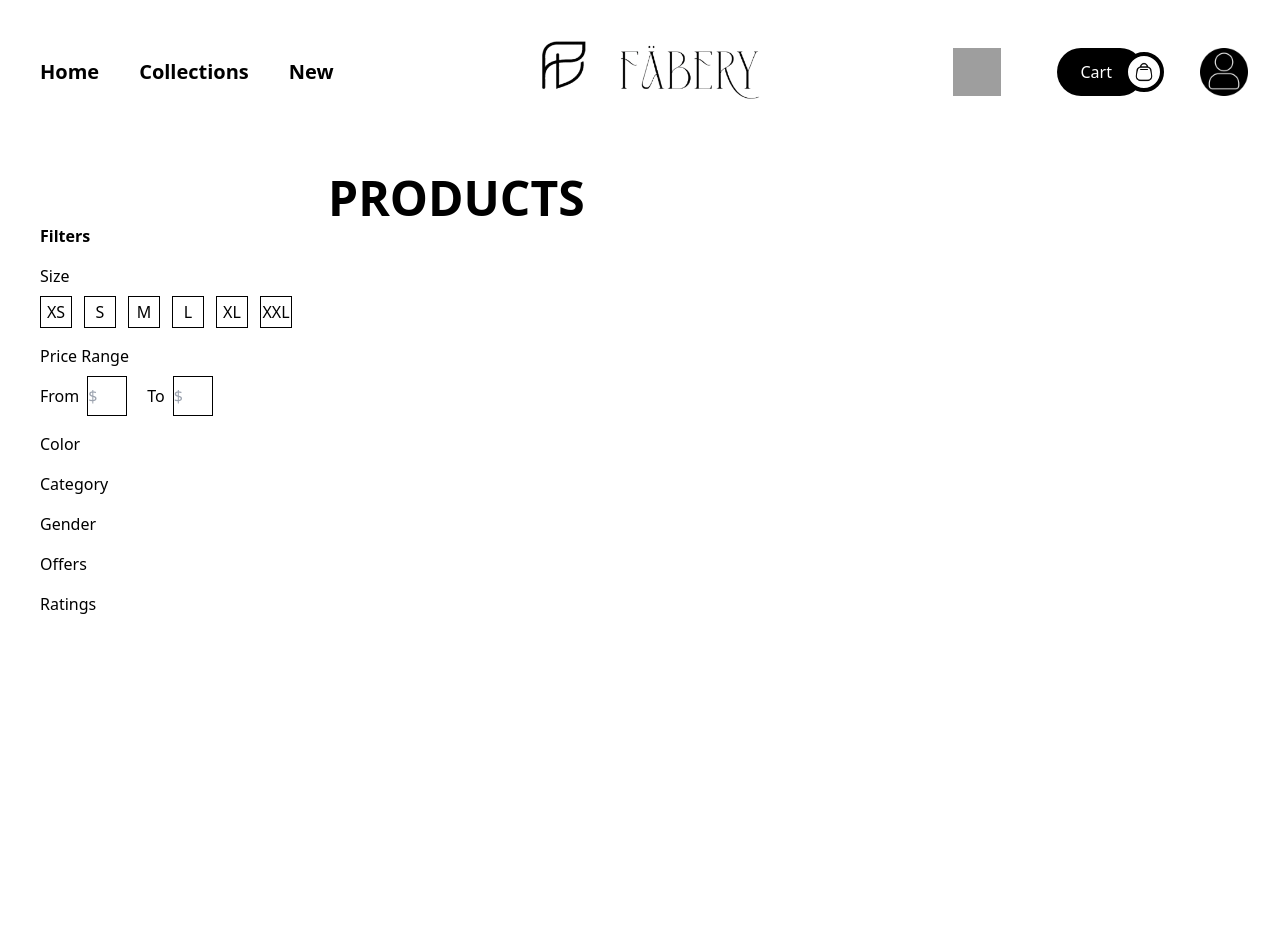
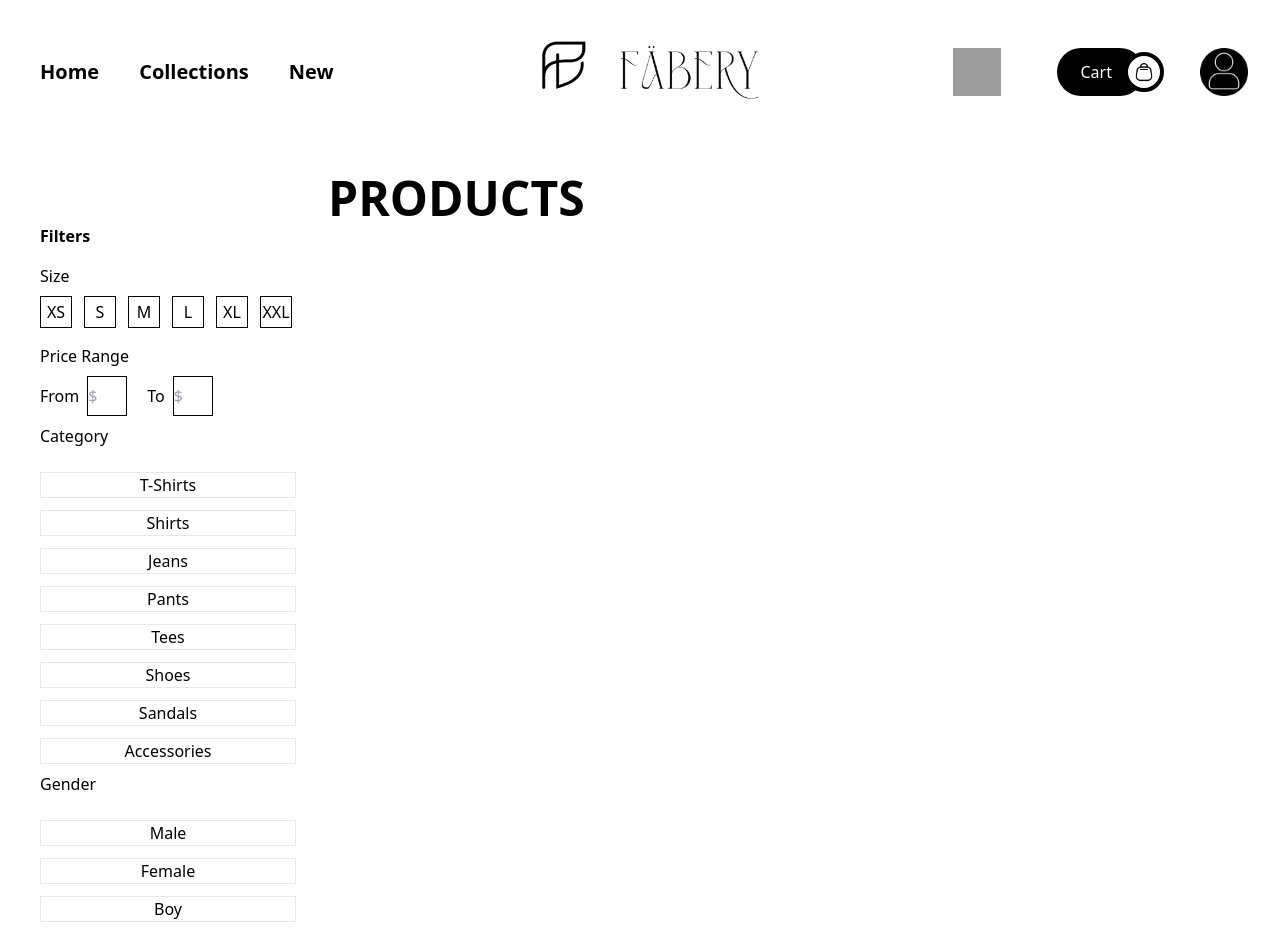
Before and after one commit to kritikatripathi03/fabery-collections, a React (Vite) app: page /products in a window 1280 px wide. Shown: the top 933 px of the page. Before the commit the page ends 800 px from the top, so only its background shows below. Built offline with nearby package versions, Linux system fonts and the light colour scheme; grey boxes are pictures that could not be loaded.

Commit message:
Products Page - sidebar

```diff
--- a/src/components/Products.jsx
+++ b/src/components/Products.jsx
@@ -10,12 +10,24 @@ export default function Products() {
           <div className="flex flex-col">
             <div className="font-medium mb-2">Size</div>
             <div className="flex flex-wrap gap-3">
-                    <button className="w-8 h-8 border border-black flex items-center justify-center">XS</button>
-                    <button className="w-8 h-8 border border-black flex items-center justify-center">S</button>
-                    <button className="w-8 h-8 border border-black flex items-center justify-center">M</button>
-                    <button className="w-8 h-8 border border-black flex items-center justify-center">L</button>
-                    <button className="w-8 h-8 border border-black flex items-center justify-center">XL</button>
-                    <button className="w-8 h-8 border border-black flex items-center justify-center">XXL</button>
+              <button className="w-8 h-8 border border-black flex items-center justify-center">
+                XS
+              </button>
+              <button className="w-8 h-8 border border-black flex items-center justify-center">
+                S
+              </button>
+              <button className="w-8 h-8 border border-black flex items-center justify-center">
+                M
+              </button>
+              <button className="w-8 h-8 border border-black flex items-center justify-center">
+                L
+              </button>
+              <button className="w-8 h-8 border border-black flex items-center justify-center">
+                XL
+              </button>
+              <button className="w-8 h-8 border border-black flex items-center justify-center">
+                XXL
+              </button>
             </div>
           </div>
         </div>
@@ -25,25 +37,54 @@ export default function Products() {
             <div className="flex flex-wrap gap-5">
               <div className="flex flex-row items-center gap-2">
                 From
-                        <input placeholder="$" className="w-10 h-10 border border-black flex items-center justify-center"></input>
+                <input
+                  placeholder="$"
+                  className="w-10 h-10 border border-black flex items-center justify-center"
+                ></input>
               </div>
               <div className="flex flex-row items-center gap-2">
                 To
-                        <input placeholder="$" className="w-10 h-10 border border-black flex items-center justify-center"></input>
+                <input
+                  placeholder="$"
+                  className="w-10 h-10 border border-black flex items-center justify-center"
+                ></input>
               </div>
             </div>
           </div>
         </div>
-        <div className="flex-1 mt-4">Color</div>
-        <div className="flex-1 mt-4">Category</div>
-        <div className="flex-1 mt-4">Gender</div>
-        <div className="flex-1 mt-4">Offers</div>
-        <div className="flex-1 mt-4">Ratings</div>
+        <div className="flex flex-col">
+          <div className="flex-1 font-medium mt-2 mb-2">Category</div>
+          <div className="flex-1 mt-4">
+            <div className="flex flex-col gap-3">
+              <button className="border">T-Shirts</button>
+              <button className="border">Shirts</button>
+              <button className="border">Jeans</button>
+              <button className="border">Pants</button>
+              <button className="border">Tees</button>
+              <button className="border">Shoes</button>
+              <button className="border">Sandals</button>
+              <button className="border">Accessories</button>
+            </div>
+          </div>
+        </div>
+        <div className="flex flex-col">
+          <div className="flex-1 font-medium mt-2 mb-2">Gender</div>
+          <div className="flex-1 mt-4">
+            <div className="flex flex-col gap-3">
+              <button className="border">Male</button>
+              <button className="border">Female</button>
+              <button className="border">Boy</button>
+              <button className="border">Girl</button>
+            </div>
+          </div>
+        </div>
       </div>
 
       {/* Products */}
       <div className="flex-1">
-        <div className="mt-auto text-5xl font-extrabold leading-tight">PRODUCTS</div>
+        <div className="mt-auto text-5xl font-extrabold leading-tight">
+          PRODUCTS
+        </div>
       </div>
     </div>
   );
```
Lines whose indentation alone changed are shown as unchanged.
